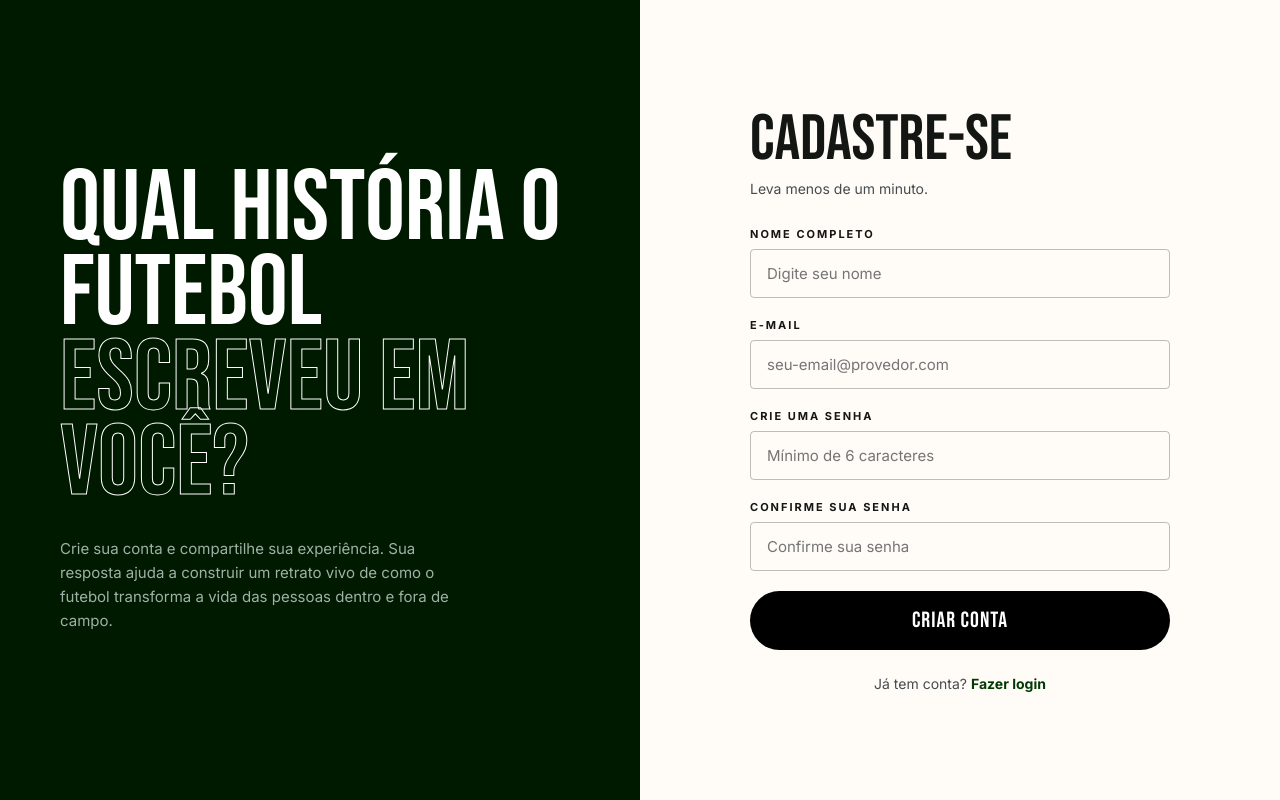
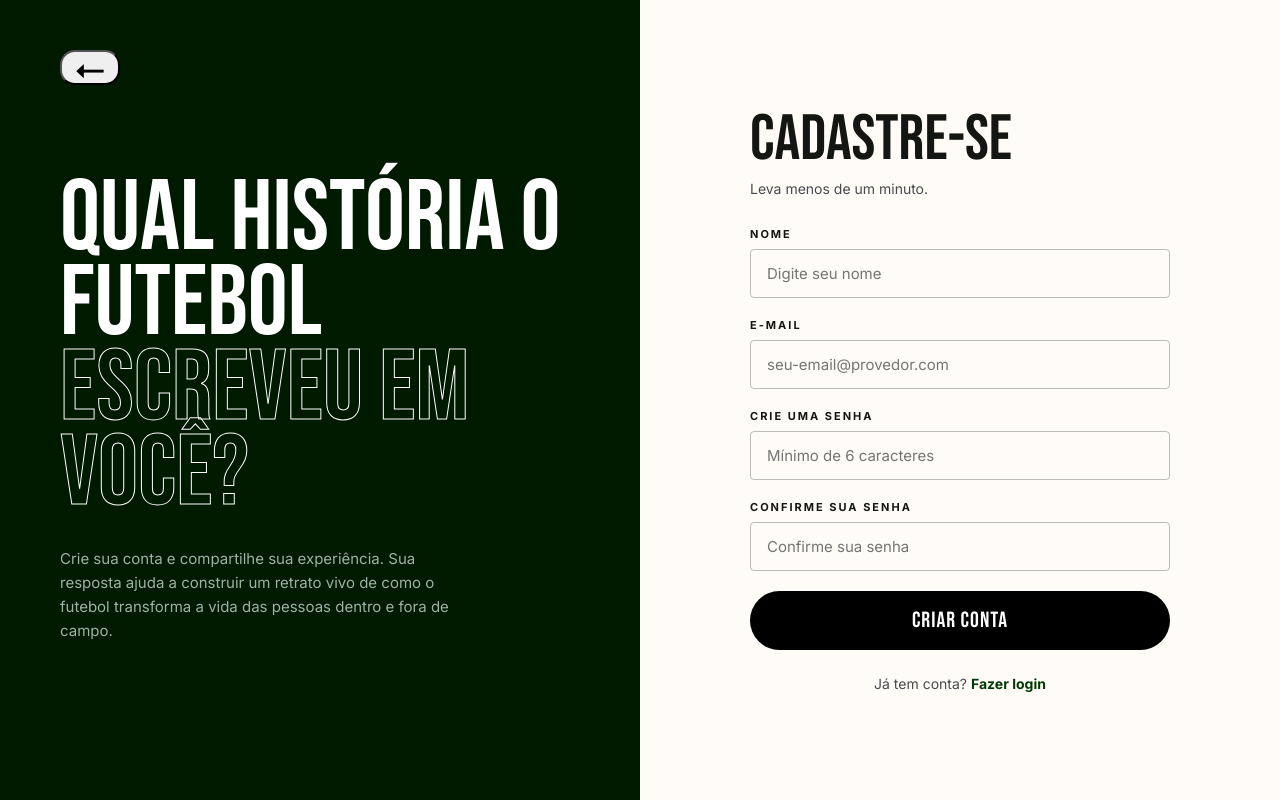
Before and after one commit to alexandriny2006/Alem-dos-90-minutos, a website: page web-data-viz/public/cadastro.html in a window 1280 px wide. Drawn offline with Linux system fonts and the light colour scheme.

Commit message:
Modificação na tela de login e cadastro. Adição do botão de voltar

```diff
--- a/web-data-viz/public/cadastro.html
+++ b/web-data-viz/public/cadastro.html
@@ -11,6 +11,13 @@
     <div class="principal">
 
         <div class="esquerda">
+
+            <div class="voltar">
+                <a href="../public/index.html">
+                    <button>⭠</button>
+                </a>
+            </div>
+            <br>
             <div class="esquerda-titulo">
                 <h1>Qual história o futebol <span>escreveu em você?</span></h1>
             </div>
@@ -31,7 +38,7 @@
 
                 <!-- troque o action pelo endereço do seu back-end -->
                 <form action="#" method="post">
-                    <label for="ipt_nome">Nome completo</label>
+                    <label for="ipt_nome">Nome</label>
                     <input type="text" id="ipt_nome" name="nome" placeholder="Digite seu nome" required />
 
                     <label for="ipt_email">E-mail</label>
--- a/web-data-viz/public/css/cadastro.css
+++ b/web-data-viz/public/css/cadastro.css
@@ -127,6 +127,23 @@
     background-color: rgb(67, 67, 67);
 }
 
+.voltar button{
+    display: flex;
+    align-items: center;
+    justify-content: center;
+     width: 60px;
+    height: 35px;
+    border-radius: 15px;
+    transition: 0.3s;
+    cursor: pointer;
+    top: 50px;
+    position: absolute;
+    font-size: 38px;
+}
+.voltar button:hover{
+    background-color: rgb(166, 166, 166);
+}
+
 /* ---------- Link "Fazer login" / "Crie uma" ---------- */
 .direita .troca {
     margin: 25px 0 0;
--- a/web-data-viz/public/css/login.css
+++ b/web-data-viz/public/css/login.css
@@ -121,6 +121,23 @@
     transition: 0.3s;
 }
 
+.voltar button{
+    display: flex;
+    align-items: center;
+    justify-content: center;
+     width: 50px;
+    height: 25px;
+    border-radius: 15px;
+    transition: 0.3s;
+    cursor: pointer;
+    top: 50px;
+    position: absolute;
+    font-size: 28px;
+}
+.voltar button:hover{
+    background-color: rgb(166, 166, 166);
+}
+
 .botao-cadastro:hover {
     background-color: rgb(67, 67, 67);
 }
```
Also changed, not shown: web-data-viz/public/login.html (+5 -0 lines).
